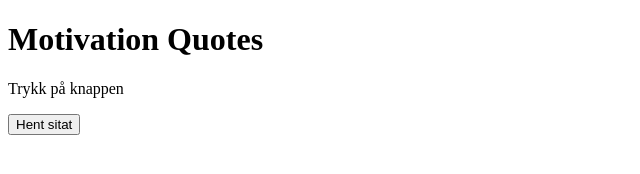
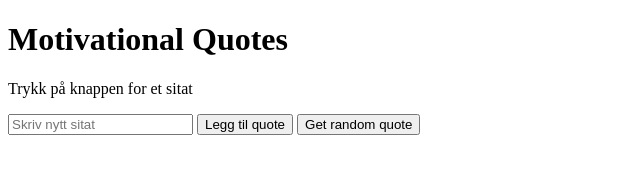
Before and after one commit to ayoub-l-l/provemuntlig, a website: page frontend/index.html in a window 1280 px wide. Shown: the whole page, without its empty margins (0-640 px from the left). Drawn offline with Linux system fonts and the light colour scheme.

```diff
--- a/frontend/index.html
+++ b/frontend/index.html
@@ -2,16 +2,19 @@
 <html lang="no">
 <head>
   <meta charset="UTF-8">
-  <title>Motivation Quotes</title>
+  <title>Motivational Quotes</title>
 </head>
 
 <body>
 
-  <h1> Motivation Quotes</h1>
+  <h1>Motivational Quotes</h1>
 
-  <p id="quote">Trykk på knappen</p>
+  <p id="quote">Trykk på knappen for et sitat</p>
 
-  <button onclick="getQuote()">Hent sitat</button>
+  <input id="newQuote" placeholder="Skriv nytt sitat">
+
+  <button onclick="addQuote()">Legg til quote</button>
+  <button onclick="getQuote()">Get random quote</button>
 
   <script src="script.js"></script>
 
```
Also changed, not shown: backend/server.js (+6 -5 lines).
